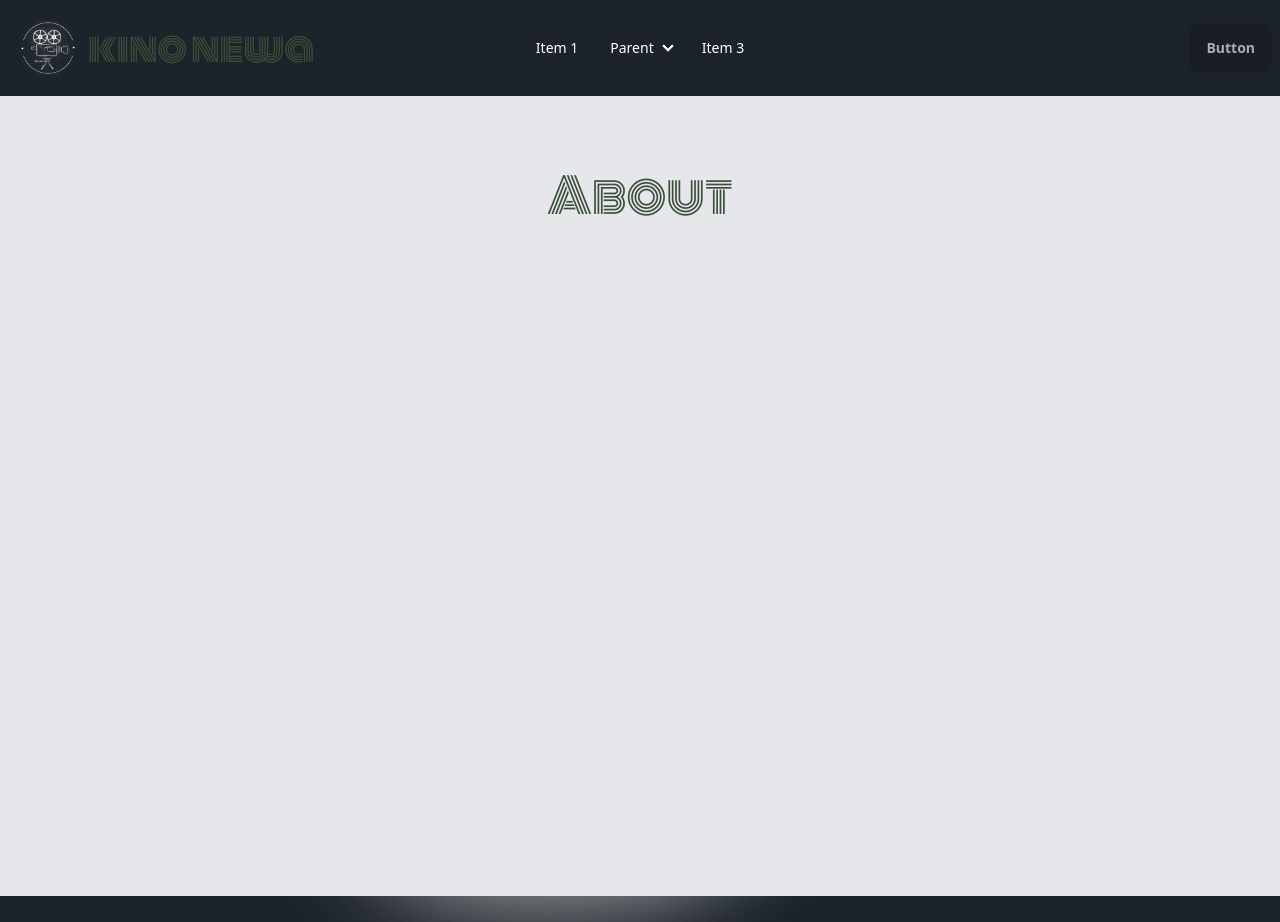
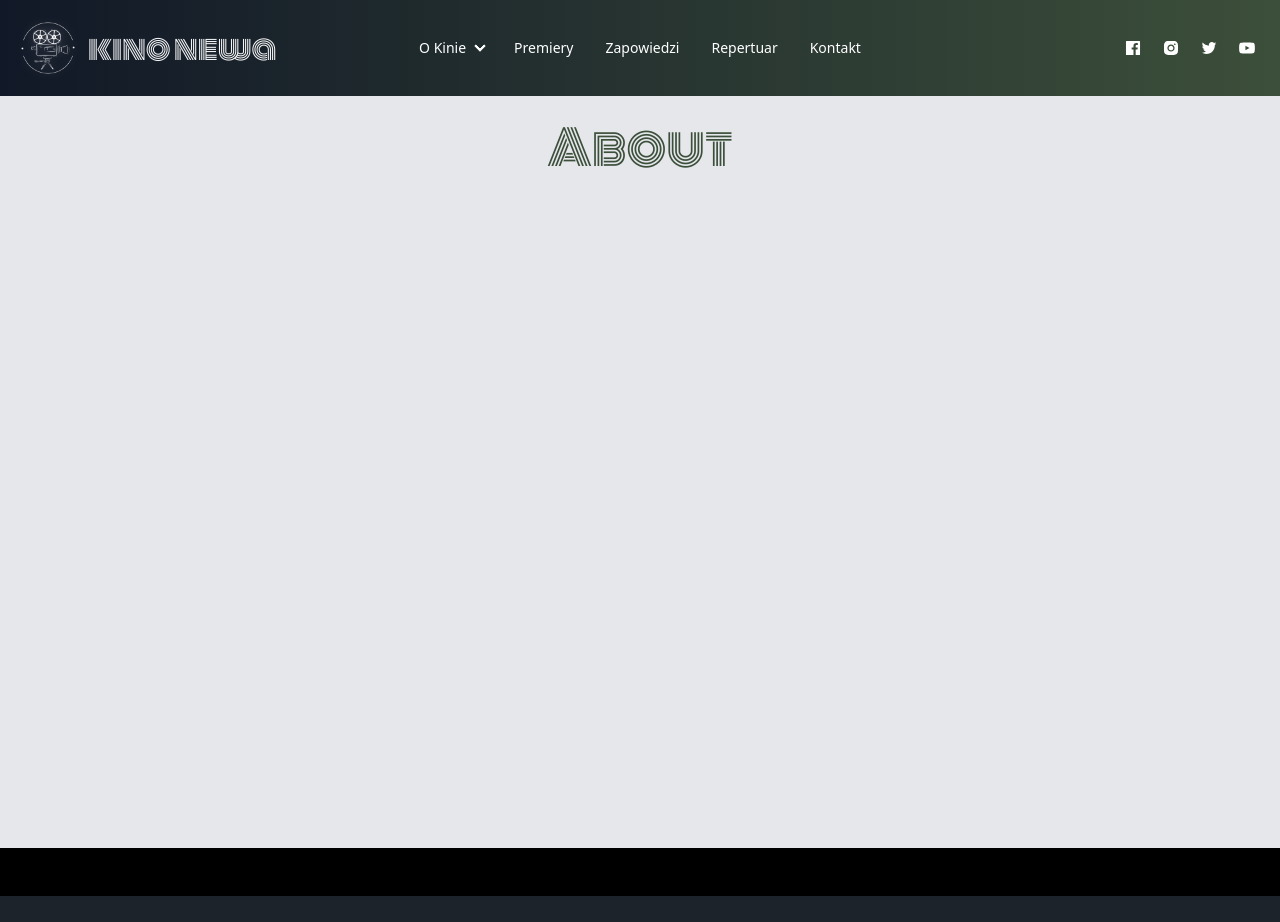
Before and after one commit to majdanrc/newa-front, a Next.js app: page / in a window 1280 px wide. After the commit the page ends 896 px from the top, so only its background shows below. Built offline with nearby package versions, Linux system fonts and the light colour scheme.

Commit message:
daisy nav

```diff
--- /dev/null
+++ b/src/app/components/daisydropdown.tsx
@@ -0,0 +1,28 @@
+import React from "react";
+import Link from "next/link";
+
+type DropdownItem = {
+  name: string;
+  url: string;
+};
+
+type DropdownProps = {
+  name: string;
+  dropdownItems: DropdownItem[];
+};
+
+const Dropdown: React.FC<DropdownProps> = ({ name, dropdownItems }) => {
+  return (
+    <details>
+      <summary>{name}</summary>
+      <ul className="p-2">
+        {dropdownItems.map(({ name, url }, index) => (
+          <li key={index}>
+            <Link href={url}>{name}</Link>
+          </li>
+        ))}
+      </ul>
+    </details>
+  );
+};
+export default Dropdown;
--- a/src/app/components/daisynavbar.tsx
+++ b/src/app/components/daisynavbar.tsx
@@ -1,7 +1,21 @@
 import Link from "next/link";
 import Image from "next/image";
-import {monoton} from "@/app/ui/fonts";
+import { monoton } from "@/app/ui/fonts";
 import React from "react";
+import {
+  AiFillFacebook,
+  AiFillInstagram,
+  AiFillYoutube,
+  AiOutlineTwitter,
+} from "react-icons/ai";
+import Dropdown from "@/app/components/daisydropdown";
+
+const socialMediaIcons = [
+  { icon: <AiFillFacebook />, link: "https://www.facebook.com/kkfnewa" },
+  { icon: <AiFillInstagram />, link: "https://instagram.com" },
+  { icon: <AiOutlineTwitter />, link: "https://twitter.com" },
+  { icon: <AiFillYoutube />, link: "https://youtube.com" },
+];
 
 const DaisyNavbar = () => {
   const menu = [
@@ -20,7 +34,7 @@ const DaisyNavbar = () => {
   ];
 
   return (
-    <div className="navbar bg-base-100">
+    <div className="navbar bg-base-100 fixed bg-gradient-to-r from-gray-900 to-newa-green">
       <div className="navbar-start">
         <div className="dropdown">
           <div tabIndex={0} role="button" className="btn btn-ghost lg:hidden">
@@ -43,23 +57,15 @@ const DaisyNavbar = () => {
             tabIndex={0}
             className="menu menu-sm dropdown-content mt-3 z-[1] p-2 shadow bg-base-100 rounded-box w-52"
           >
-                    <li>
-                        <a>Item 1</a>
+            {menu.map(({ name, url, dropdown }, index) => (
+              <li key={index} className="text-white">
+                {dropdown ? (
+                  <Dropdown name={name} dropdownItems={dropdown} />
+                ) : (
+                  <Link href={url}>{name}</Link>
+                )}
               </li>
-                    <li>
-                        <a>Parent</a>
-                        <ul className="p-2">
-                            <li>
-                                <a>Submenu 1</a>
-                            </li>
-                            <li>
-                                <a>Submenu 2</a>
-                            </li>
-                        </ul>
-                    </li>
-                    <li>
-                        <a>Item 3</a>
-                    </li>
+            ))}
           </ul>
         </div>
         <div className="flex h-full items-center">
@@ -74,7 +80,7 @@ const DaisyNavbar = () => {
           </Link>
           <Link href="/">
             <h1
-                        className={`${monoton.className} text-xl md:text-4xl md:leading-normal text-newa-green shadow-amber-700`}
+              className={`${monoton.className} text-xl md:text-3xl md:leading-normal text-gray-100`}
             >
               kino newa
             </h1>
@@ -83,29 +89,32 @@ const DaisyNavbar = () => {
       </div>
       <div className="navbar-center hidden lg:flex">
         <ul className="menu menu-horizontal px-1">
-                <li>
-                    <a>Item 1</a>
+          {menu.map(({ name, url, dropdown }, index) => (
+            <li key={index} className="text-white">
+              {dropdown ? (
+                <Dropdown name={name} dropdownItems={dropdown} />
+              ) : (
+                <Link href={url}>{name}</Link>
+              )}
             </li>
-                <li>
-                    <details>
-                        <summary>Parent</summary>
-                        <ul className="p-2">
-                            <li>
-                                <a>Submenu 1</a>
-                            </li>
-                            <li>
-                                <a>Submenu 2</a>
-                            </li>
-                        </ul>
-                    </details>
-                </li>
-                <li>
-                    <a>Item 3</a>
-                </li>
+          ))}
         </ul>
       </div>
       <div className="navbar-end">
-            <a className="btn">Button</a>
+        <figure className="flex gap-5 px-4">
+          {socialMediaIcons.map(({ icon, link }, index) => (
+            <a
+              key={index}
+              href={link}
+              target="_blank"
+              rel="noopener noreferrer"
+            >
+              <span className="text-white text-[18px] cursor-pointer">
+                {icon}
+              </span>
+            </a>
+          ))}
+        </figure>
       </div>
     </div>
   );
--- a/src/app/layout.tsx
+++ b/src/app/layout.tsx
@@ -1,8 +1,6 @@
 import type { Metadata } from "next";
 import "./globals.css";
 
-import Social from "@/app/components/social";
-import Navbar from "@/app/components/navbar";
 import DaisyNavbar from "@/app/components/daisynavbar";
 
 export const metadata: Metadata = {
@@ -21,7 +19,7 @@ export default function RootLayout({
         {/*<Social />*/}
         {/*<LogoBox />*/}
         <DaisyNavbar />
-        {children}
+        <div className="py-12">{children}</div>
       </body>
     </html>
   );
```
Also changed, not shown: 1 other file (tests, documents, lock files or other folders). Lines whose indentation alone changed are shown as unchanged.
